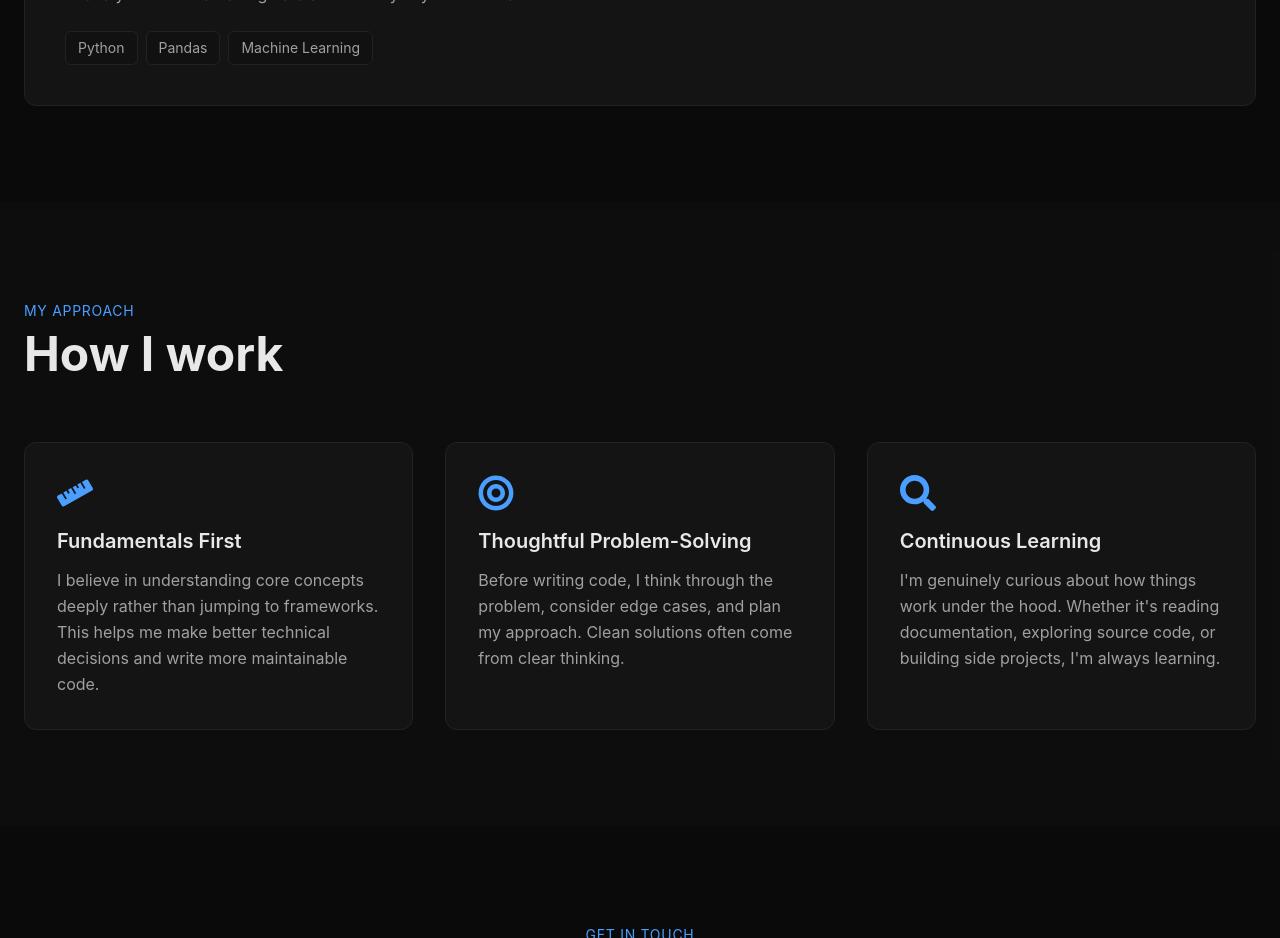
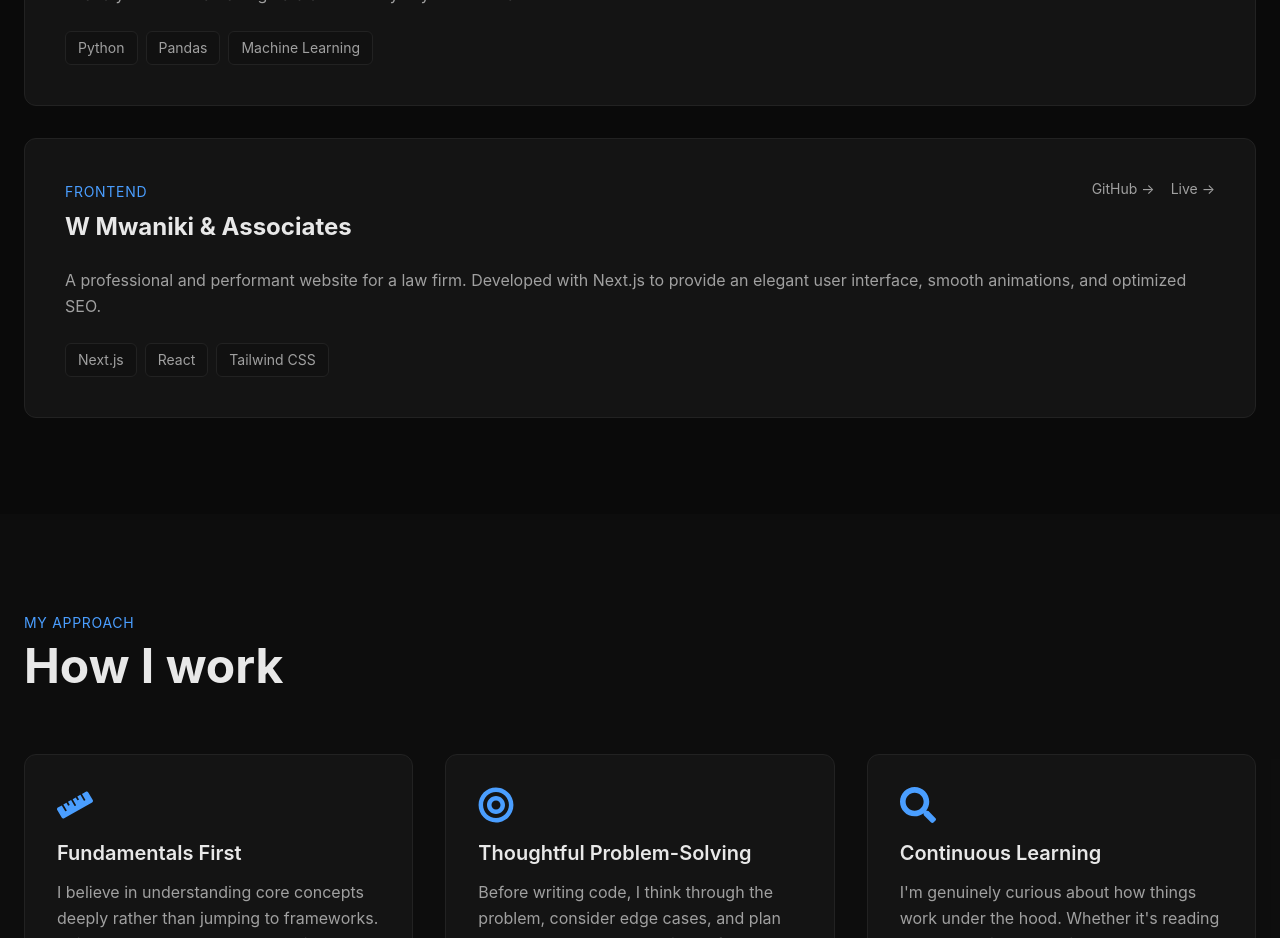
Before and after one commit to Gigitogigs/Ngige, a React (Vite) app in the folder portfolio-react/portfolio-react/: page / in a window 1280 px wide. Shown: the part 3560-4498 px from the top of the page. Built offline with nearby package versions, Linux system fonts and the light colour scheme.

Commit message:
feat: add W Mwaniki & Associates project

```diff
--- a/portfolio-react/portfolio-react/src/components/Projects.jsx
+++ b/portfolio-react/portfolio-react/src/components/Projects.jsx
@@ -24,6 +24,14 @@ const Projects = () => {
       description: 'A machine learning project built to predict Formula 1 race winners. I utilized Python and Pandas for data manipulation and explored predictive modeling to analyze historical racing data and identify key success factors.',
       tech: ['Python', 'Pandas', 'Machine Learning'],
       github: 'https://github.com/Gigitogigs/F1_predictor'
+    },
+    {
+      type: 'Frontend',
+      title: 'W Mwaniki & Associates',
+      description: 'A professional and performant website for a law firm. Developed with Next.js to provide an elegant user interface, smooth animations, and optimized SEO.',
+      tech: ['Next.js', 'React', 'Tailwind CSS'],
+      github: 'https://github.com/Gigitogigs/W_Mwaniki',
+      live: 'https://wmwanikiassociates.co.ke/'
     }
   ]
 
```
